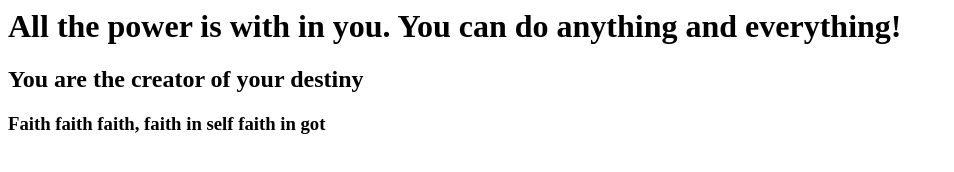
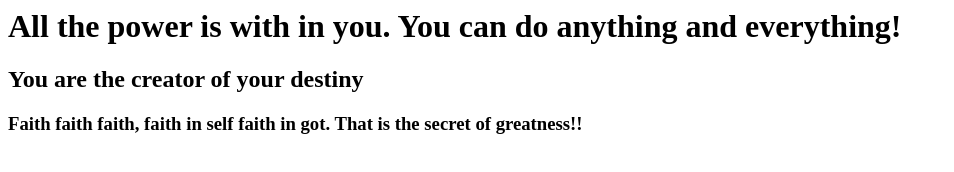
Before and after one commit to crisfromaustria/firstgitrepo, a plain HTML site: page index.html in a window 1280 px wide. Shown: the whole page, without its empty margins (0-954 px from the left). Drawn offline with Linux system fonts and the light colour scheme.

Commit message:
index.html edit

```diff
--- a/index.html
+++ b/index.html
@@ -2,6 +2,6 @@
 <body>
 <h1>All the power is with in you. You can do anything and everything!</h1>
 <h2>You are the creator of your destiny</h2>
-<h3>Faith faith faith, faith in self faith in got</h3>
+<h3>Faith faith faith, faith in self faith in got. That is the secret of greatness!!</h3>
 </body>
 </html>
```
